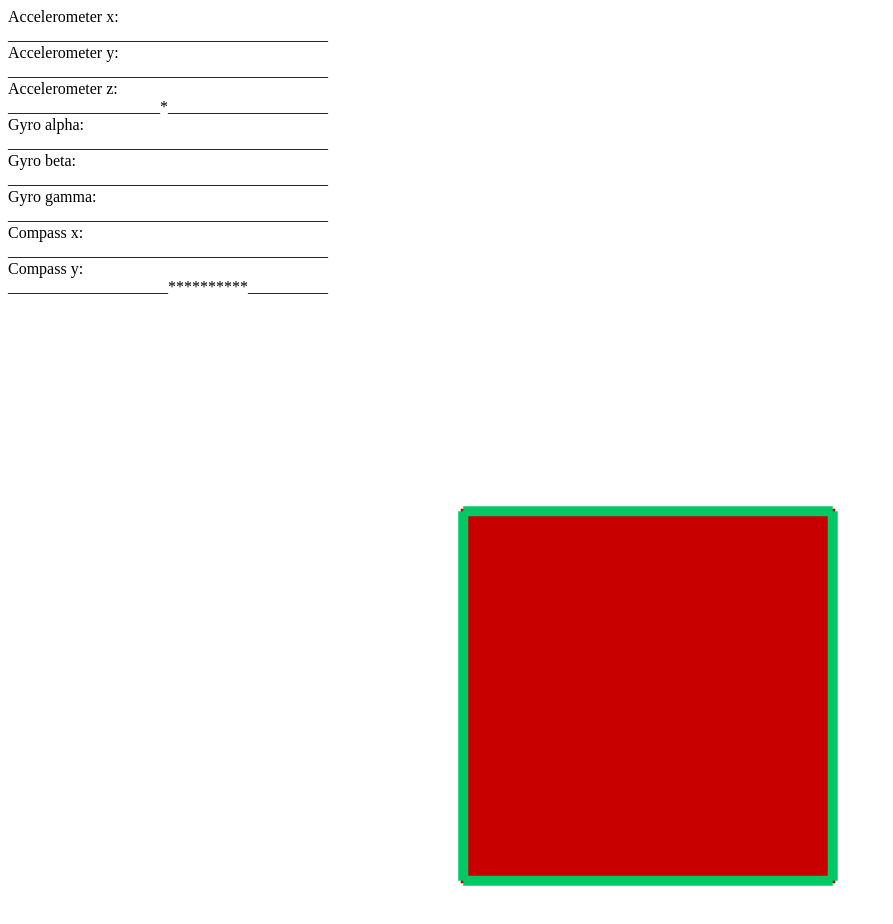
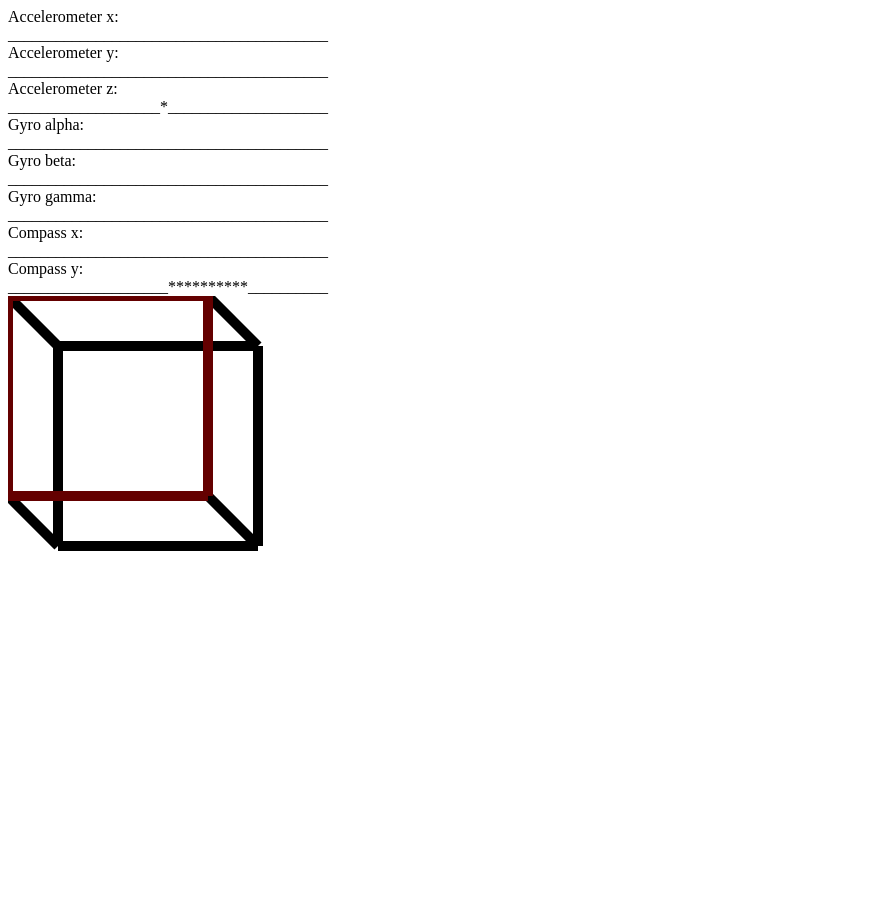
Before and after one commit to rskew/attitudeCube, a plain HTML site: page index.html in a window 1280 px wide. Shown: the whole page, without its empty margins (0-893 px from the left). Drawn offline with Linux system fonts and the light colour scheme.

Commit message:
Testing black wire cube

```diff
--- a/cube.js
+++ b/cube.js
@@ -186,26 +186,19 @@ function v_toPolyString(vs) {
 };
 
 
-function redFront() {
-        var zAv = (cubeVecs[0].z + cubeVecs[1].z + cubeVecs[2].z + cubeVecs[3].z)/4.0;
-        return (zAv > 0);
-};
+//function redFront() {
+//        var zAv = (cubeVecs[0].z + cubeVecs[1].z + cubeVecs[2].z + cubeVecs[3].z)/4.0;
+//        return (zAv > 0);
+//};
 
 
-function isGreen(line) {
-    if (line.id.indexOf("green") != -1){
-        return true;
-    } else {
-        return false;
-    }
-};
-
-
-function isBlue(line) {
-    if (line.id.indexOf("blue") != -1) {
-        return true;
-    } else {
-        return false;
+function isColour(colour) {
+    function _(line) {
+        if (line.id.indexOf(colour) != -1) {
+            return true;
+        } else {
+            return false;
+        }
     }
 };
 
@@ -217,30 +210,31 @@ function drawCube() {
         // Draw lines between vertices of cube,
         //  vertices given by the vectors in cubeVecs
         var lines = document.getElementsByTagName('line');
-        var greenLines = nodeListToArray(lines).filter(isGreen);
-        var blueLines = nodeListToArray(lines).filter(isBlue);
+        var greenLines = nodeListToArray(lines).filter(isColour("green"));
+        var blueLines = nodeListToArray(lines).filter(isColour("blue"));
+        var redLines = nodeListToArray(lines).filter(isColour("red"));
 
         // Draw solid red face of cube
         var svg = document.getElementById('svg0');
-        var poly = document.getElementById('poly0');
+        //var poly = document.getElementById('poly0');
         var junk1 = document.getElementById('junk1');
         var junk2 = document.getElementById('junk2');
         var line4 = document.getElementById('line4');
 
 
-        if (redFront()) {
-                svg.insertBefore(poly,junk2);
-                greenLines.map((function (line){
-                                    svg.insertBefore(line,junk1)
-                                }), greenLines);
-        } else {
-                svg.insertBefore(poly,junk1);
-                greenLines.map((function (line){
-                                    svg.insertBefore(line,junk2)
-                                }), greenLines);
-        }
-        var polyString = v_toPolyString([cubeVecs[0],cubeVecs[1],cubeVecs[2],cubeVecs[3]]);
-        poly.setAttribute("points", polyString);
+        //if (redFront()) {
+        //        svg.insertBefore(poly,junk2);
+        //        greenLines.map((function (line){
+        //                            svg.insertBefore(line,junk1)
+        //                        }), greenLines);
+        //} else {
+        //        svg.insertBefore(poly,junk1);
+        //        greenLines.map((function (line){
+        //                            svg.insertBefore(line,junk2)
+        //                        }), greenLines);
+        //}
+        //var polyString = v_toPolyString([cubeVecs[0],cubeVecs[1],cubeVecs[2],cubeVecs[3]]);
+        //poly.setAttribute("points", polyString);
 
         for (i = 0; i<4; i++){
             // Green Face
@@ -254,6 +248,12 @@ function drawCube() {
             blueLines[i].setAttribute("y1", cubeVecs[i].y * cubeScaleY + cubeOffsetY)
             blueLines[i].setAttribute("x2", cubeVecs[i+4].x * cubeScaleX + cubeOffsetX)
             blueLines[i].setAttribute("y2", cubeVecs[i+4].y * cubeScaleY + cubeOffsetY)
+
+            // Red Lines
+            redLines[i].setAttribute("x1", cubeVecs[i].x * cubeScaleX + cubeOffsetX)
+            redLines[i].setAttribute("y1", cubeVecs[i].y * cubeScaleY + cubeOffsetY)
+            redLines[i].setAttribute("x2", cubeVecs[i+1].x * cubeScaleX + cubeOffsetX)
+            redLines[i].setAttribute("y2", cubeVecs[i+1].y * cubeScaleY + cubeOffsetY)
         }
 
         //// Sensed Grav Vector
--- a/index.html
+++ b/index.html
@@ -39,15 +39,29 @@
         <div id="CubeSVG">
 		    <svg id=svg0 height="800" width="800">
                 <junk1 id="junk1"></junk1>
+		        <line id="blueline0" x1="0" y1="0" x2="50" y2="50" style="stroke:rgb(0,0,0);stroke-width:10" />
+		        <line id="blueline1" x1="0" y1="200" x2="50" y2="250" style="stroke:rgb(0,0,0);stroke-width:10" />
+		        <line id="blueline2" x1="200" y1="200" x2="250" y2="250" style="stroke:rgb(0,0,0);stroke-width:10" />
+		        <line id="blueline3" x1="200" y1="0" x2="250" y2="50" style="stroke:rgb(0,0,0);stroke-width:10" />
+		        <line id="greenline0" x1="50" y1="50" x2="50" y2="250" style="stroke:rgb(0,0,0);stroke-width:10" />
+		        <line id="greenline1" x1="50" y1="250" x2="250" y2="250" style="stroke:rgb(0,0,0);stroke-width:10" />
+		        <line id="greenline2" x1="250" y1="250" x2="250" y2="50" style="stroke:rgb(0,0,0);stroke-width:10" />
+		        <line id="greenline3" x1="250" y1="50" x2="50" y2="50" style="stroke:rgb(0,0,0);stroke-width:10" />
+		        <line id="redline0" x1="0" y1="0" x2="0" y2="200" style="stroke:rgb(100,0,0);stroke-width:10" />
+		        <line id="redline1" x1="0" y1="200" x2="200" y2="200" style="stroke:rgb(100,0,0);stroke-width:10" />
+		        <line id="redline2" x1="200" y1="200" x2="200" y2="0" style="stroke:rgb(100,0,0);stroke-width:10" />
+		        <line id="redline3" x1="200" y1="0" x2="0" y2="0" style="stroke:rgb(100,0,0);stroke-width:10" />
+                <!--
                 <polygon id=poly0 points="0,0 0,200 200,200 200,0" style="fill:rgb(200,0,0);stroke:rgb(200,0,0);stroke-width:5" />
-		        <line id="blueLine0" x1="0" y1="0" x2="50" y2="50" style="stroke:rgb(0,100,200);stroke-width:10" />
-		        <line id="blueLine1" x1="0" y1="200" x2="50" y2="250" style="stroke:rgb(0,100,200);stroke-width:10" />
-		        <line id="blueLine2" x1="200" y1="200" x2="250" y2="250" style="stroke:rgb(0,100,200);stroke-width:10" />
-		        <line id="blueLine3" x1="200" y1="0" x2="250" y2="50" style="stroke:rgb(0,100,200);stroke-width:10" />
-		        <line id="greenLine0" x1="50" y1="50" x2="50" y2="250" style="stroke:rgb(0,200,100);stroke-width:10" />
-		        <line id="greenLine1" x1="50" y1="250" x2="250" y2="250" style="stroke:rgb(0,200,100);stroke-width:10" />
-		        <line id="greenLine2" x1="250" y1="250" x2="250" y2="50" style="stroke:rgb(0,200,100);stroke-width:10" />
-		        <line id="greenLine3" x1="250" y1="50" x2="50" y2="50" style="stroke:rgb(0,200,100);stroke-width:10" />
+		        <line id="blueline0" x1="0" y1="0" x2="50" y2="50" style="stroke:rgb(0,100,200);stroke-width:10" />
+		        <line id="blueline1" x1="0" y1="200" x2="50" y2="250" style="stroke:rgb(0,100,200);stroke-width:10" />
+		        <line id="blueline2" x1="200" y1="200" x2="250" y2="250" style="stroke:rgb(0,100,200);stroke-width:10" />
+		        <line id="blueline3" x1="200" y1="0" x2="250" y2="50" style="stroke:rgb(0,100,200);stroke-width:10" />
+		        <line id="greenline0" x1="50" y1="50" x2="50" y2="250" style="stroke:rgb(0,200,100);stroke-width:10" />
+		        <line id="greenline1" x1="50" y1="250" x2="250" y2="250" style="stroke:rgb(0,200,100);stroke-width:10" />
+		        <line id="greenline2" x1="250" y1="250" x2="250" y2="50" style="stroke:rgb(0,200,100);stroke-width:10" />
+		        <line id="greenline3" x1="250" y1="50" x2="50" y2="50" style="stroke:rgb(0,200,100);stroke-width:10" />
+                -->
                 <junk2 id="junk2"></junk2>
 		        <!--
                 <line id="gravSensed" x1="0" y1="0" x2="0" y2="0" style="stroke:rgb(0,0,0);stroke-width:10" />
```
